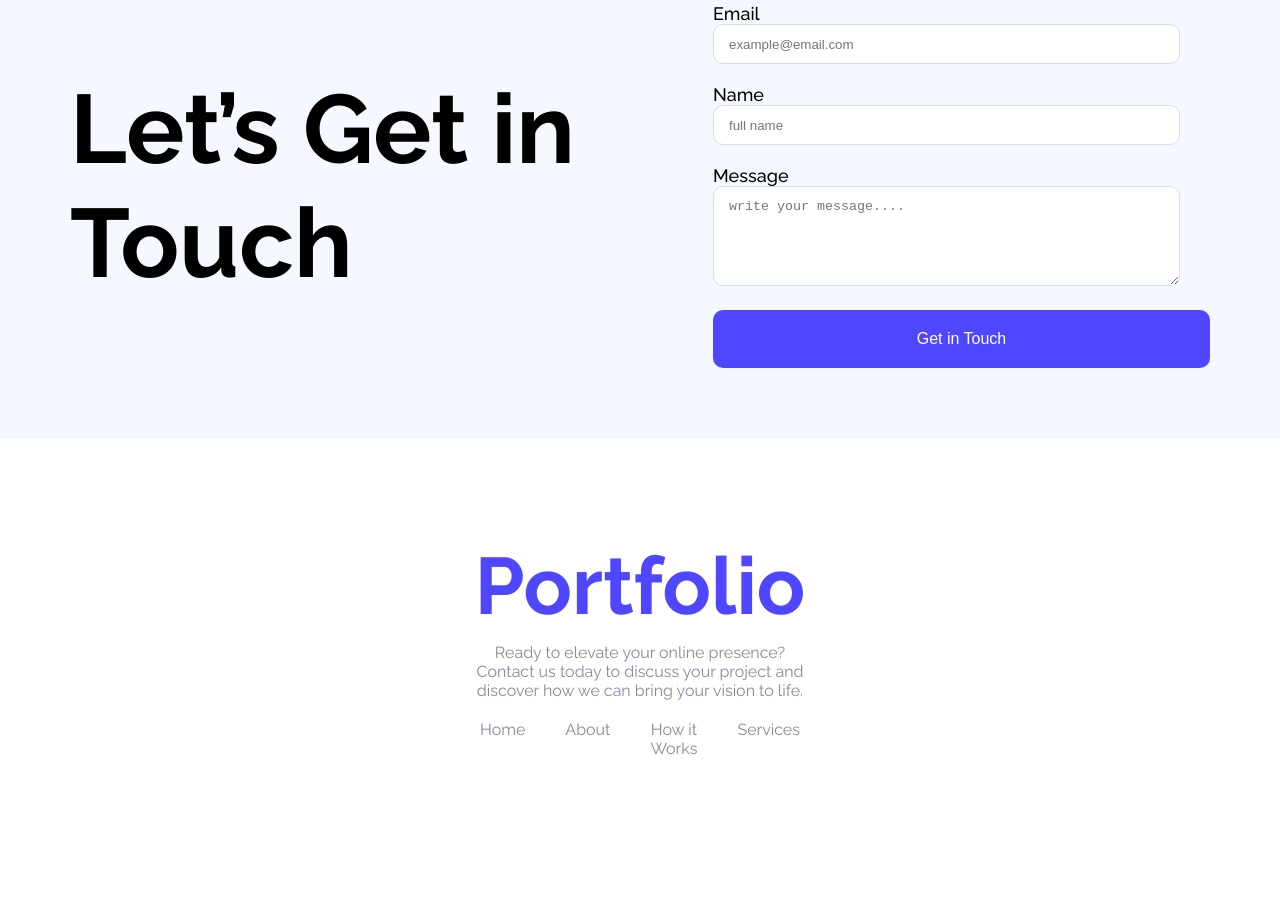
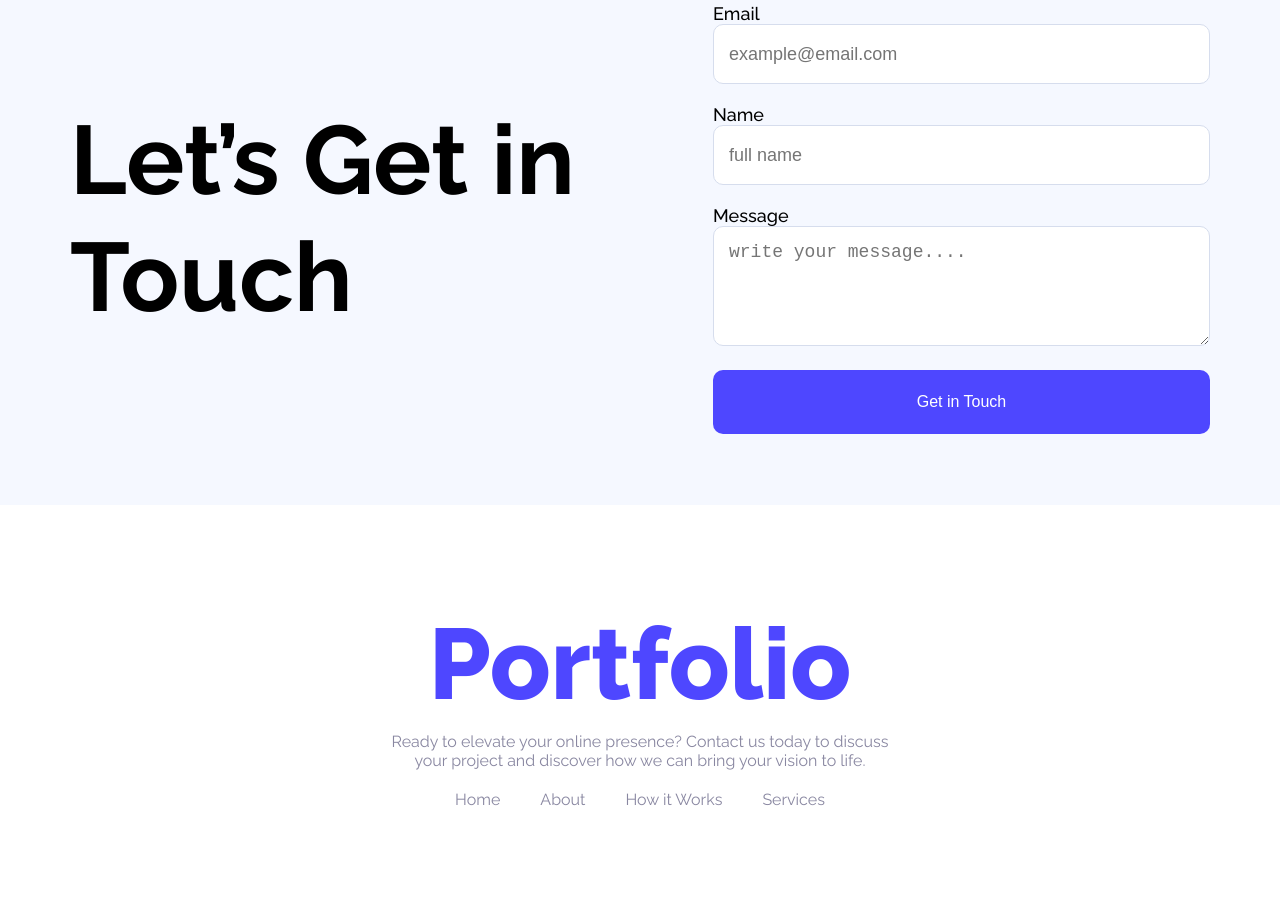
Before and after one commit to AMINBD2022/portfolio-website, a plain HTML site: page index.html in a window 1280 px wide. Shown: the part 2796-3715 px from the top of the page. Before the commit the page ends 3664 px from the top, so only its background shows below. Drawn offline with Linux system fonts and the light colour scheme.

Commit message:
updated form and footer

```diff
--- a/css/style.css
+++ b/css/style.css
@@ -245,29 +245,6 @@ header .logo{
 .CTA-section img{
     border-radius: 48px;
 }
-
-
-
-
-
-
-
-
-
-
-
-
-
-
-
-
-
-
-
-
-
-
-
 /* --------------------- Form section statr ------------------------------------- */
 
 
@@ -283,7 +260,8 @@ header .logo{
 }
 .form-section .form-title h2{
     font-size: 97px;
-    font-weight: bold;
+    font-weight: 700;
+    line-height: 120%;
 }
 
 
@@ -298,19 +276,22 @@ form label{
 }
 
 form input , form textarea{
-    width: 94%;
-    height: 40px;
+    width: 100%;
+    height: 60px;
     padding: 12px 15px;
     border-radius: 10px;
     border: 1px solid #D6DDED;
     margin-bottom: 20px;
+    font-size: 18px;
+    color:#000000;
+    line-height: 150%;
+    outline: none;
 }
 
 
 form textarea{
-    height: 100px;
+    height: 120px;
 }
-
 
 input[type=submit]{
     padding:20px 100px ;
@@ -325,14 +306,14 @@ input[type=submit]{
 
 
 footer .footer-section{
-    padding:100px 80px;
+    padding:100px 0;
     margin: auto;
-    max-width: 500px;
+    max-width: 530px;
     text-align: center;
 }
 footer .footer-section h2{
-    font-size: 80px;
-    font-weight: bolder;
+    font-size: 100px;
+    font-weight: 800;
     margin-bottom: 10px;
     cursor: pointer;
     color:#4E47FF;
--- a/index.html
+++ b/index.html
@@ -178,10 +178,10 @@
                 Ready to elevate your online presence? Contact us today to discuss your project and discover how we can bring your vision to life.
             </p>
             <ul class="footer-menu">
-                <li><a href="#">Home</a></li>
-                <li><a href="#">About</a></li>
-                <li><a href="#">How it Works</a></li>
-                <li><a href="#">Services</a></li>
+                <li><a href="https://aminbd2022.github.io/portfolio-website/">Home</a></li>
+                <li><a href="https://aminbd2022.github.io/portfolio-website/">About</a></li>
+                <li><a href="https://aminbd2022.github.io/portfolio-website/">How it Works</a></li>
+                <li><a href="https://aminbd2022.github.io/portfolio-website/">Services</a></li>
             </ul>
         </div>
     </footer>
```
